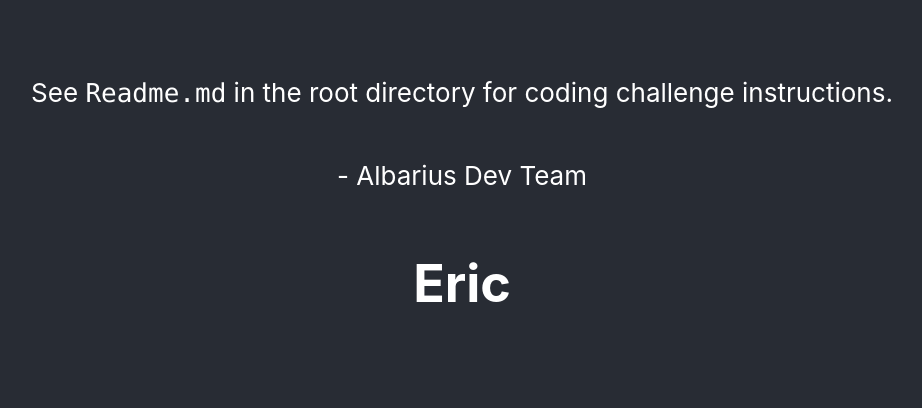
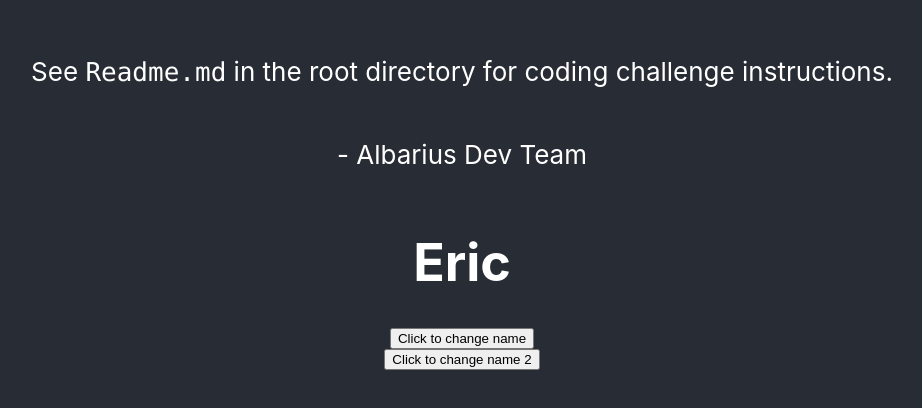
Before and after one commit to idan93l/Mobx_5.15.4_test, a React (Create React App) app: page / in a window 1280 px wide. Shown: the part 200-608 px from the top of the page, without its empty margins (178-1100 px from the left). Built offline with nearby package versions, Linux system fonts and the light colour scheme.

Commit message:
changeName function in Mobx store working

```diff
--- a/src/components/CurrentCustomer.tsx
+++ b/src/components/CurrentCustomer.tsx
@@ -11,9 +11,12 @@ interface CustomerProps {
 
 export const CurrentCustomer: React.FC<CustomerProps> = observer(({store}) => {
   const [customerName, setCustomerName] = useState<string>(store.currentCustomer.name);
+  const [newName, setNewName] = useState<string>('Idan');
   return (
     <>
-      <h1>{customerName}</h1>
+      <h1>{store.currentCustomer.name}</h1>
+      <button onClick={() => {store.changeName("Idan")}}>Click to change name</button>
+      <button onClick={() => {store.changeName("Hila")}}>Click to change name 2</button>
     </>
   )
 })
--- a/src/stores/CurrentCustomer.store.ts
+++ b/src/stores/CurrentCustomer.store.ts
@@ -12,6 +12,10 @@ export default class CurrentCustomerStore {
   @computed get currentCustomer() {
     return this.customer
   }
+
+  @action changeName(joe: string) {
+    this.customer.name = joe;
+  }
 }
 
 export const store = new CurrentCustomerStore();
```
